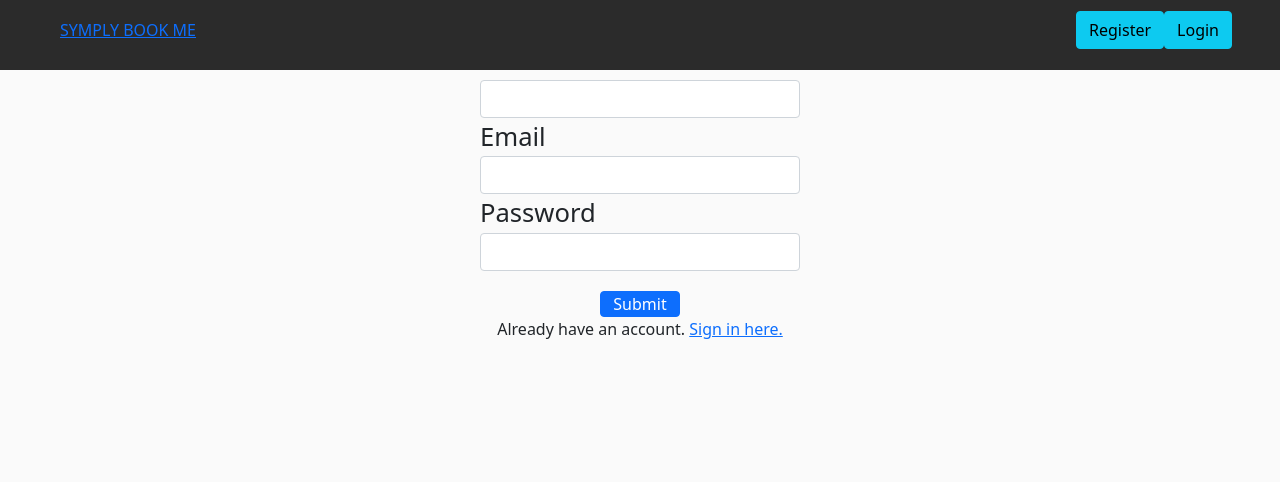
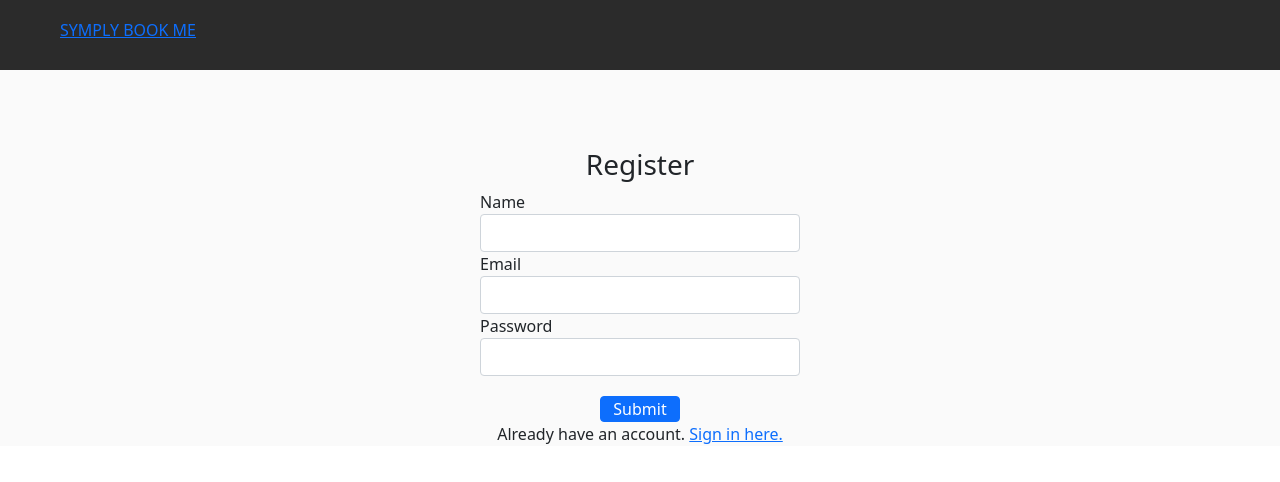
Before and after one commit to okikiola11/symply-book-me-frontend, a React (Create React App) app: page /signup in a window 1280 px wide. Shown: the top 482 px of the page. Built offline with nearby package versions, Linux system fonts and the light colour scheme.

Commit message:
Improve the UI Fix parameters not displaying

```diff
--- a/src/components/Appointment/Appointment.js
+++ b/src/components/Appointment/Appointment.js
@@ -5,7 +5,6 @@ import moment from 'moment';
 import styles from './Appointment.module.css';
 
 const Appointment = ({ appointment, handleClick, dataId }) => {
-  console.log(appointment);
   const {
     lawyer_name, user, appointed_date, location,
   } = appointment;
--- a/src/components/Appointment/Appointment.module.css
+++ b/src/components/Appointment/Appointment.module.css
@@ -1,6 +1,5 @@
 .button {
   background-color: red;
-  height: 25px;
   width: 100px;
   font-weight: bold;
   font-size: 14px;
--- a/src/components/Header/Header.css
+++ b/src/components/Header/Header.css
@@ -9,7 +9,3 @@
 .bg-color {
   width: 100%;
 }
-
-.homepage-links a {
-  font-size: 2rem;
-}
--- a/src/components/Header/Header.js
+++ b/src/components/Header/Header.js
@@ -6,10 +6,6 @@ const Header = () => (
     <div className="container-fluid bg-color">
       <Link className="logo" to="/">SYMPLY BOOK ME</Link>
     </div>
-    <div className="d-flex homepage-links">
-      <Link className="mr-4 btn btn-info" to="/signup">Register</Link>
-      <Link className="btn btn-info" to="/signin">Login</Link>
-    </div>
   </nav>
 );
 
--- a/src/components/HomePage/HomePage.js
+++ b/src/components/HomePage/HomePage.js
@@ -1,13 +1,20 @@
 import React from 'react';
 import { Link } from 'react-router-dom';
-import Header from '../Header/Header';
 import Footer from '../Footer';
 
 import './HomePage.css';
 
 const HomePage = () => (
   <div className="homepage">
-    <Header />
+    <nav className="d-flex px-5 justify-content-between align-items-center homepage__nav">
+      <div className="container-fluid bg-color">
+        <Link className="logo" to="/">SYMPLY BOOK ME</Link>
+      </div>
+      <div className="d-flex homepage-links">
+        <Link className="mr-4 btn btn-info" to="/signup">Register</Link>
+        <Link className="btn btn-info" to="/signin">Login</Link>
+      </div>
+    </nav>
     <main className="px-5 d-flex justify-content-start align-items-center homepage__main">
       <div className="homepage__welcome_text">
         <h1>Book a Lawyer for your affairs today</h1>
--- /dev/null
+++ b/src/containers/Appointments/Appointment.css
@@ -0,0 +1,4 @@
+.content {
+  border: 1px solid orange;
+  padding-left: 15%;
+}
--- a/src/containers/FormContainer.js
+++ b/src/containers/FormContainer.js
@@ -18,7 +18,7 @@ function FormContainer({ title, children }) {
           ) : (
             <div className="my-3 px-3 form__footer">
               <span>You do not have an account?</span>
-              <Link className="ml-2" to="/signin">Register</Link>
+              <Link className="ml-2" to="/signup"> Register</Link>
             </div>
           )}
         </div>
--- a/src/containers/LawyerDetails/LawyerDetails.js
+++ b/src/containers/LawyerDetails/LawyerDetails.js
@@ -53,7 +53,7 @@ const LawyerDetails = () => {
     handleAppointments();
     setData({
       lawyer_name: '',
-      city: '',
+      location: '',
       email: '',
       lawyer_id: '',
       user_id: '',
--- a/src/containers/Login.js
+++ b/src/containers/Login.js
@@ -10,6 +10,7 @@ import FormContainer from './FormContainer';
 import Form from '../components/Form';
 import * as action from '../Redux/actions/index';
 import { userLogin } from '../api/index';
+import Header from '../components/Header/Header';
 import styles from '../styles/Auth.module.css';
 
 const schema = yup.object().shape({
@@ -43,6 +44,7 @@ const Login = () => {
   };
   return (
     <section className={styles.container}>
+      <Header />
       <div className={`${styles.formContainer}`}>
         <FormContainer title="Login">
           <Form handleSubmit={handleSubmit(handleOnsubmit)}>
--- a/src/containers/Signup.js
+++ b/src/containers/Signup.js
@@ -1,15 +1,15 @@
 import React, { useState, useEffect } from 'react';
 import { useDispatch } from 'react-redux';
-import { Link } from 'react-router-dom';
-import PropTypes from 'prop-types';
+import { Link, useHistory } from 'react-router-dom';
 
 import * as action from '../Redux/actions/index';
 import styles from '../styles/Auth.module.css';
 import { userRegistration } from '../api';
 import Header from '../components/Header/Header';
 
-const Signup = ({ history }) => {
+const Signup = () => {
   const dispatch = useDispatch();
+  const history = useHistory();
   const [error, setError] = useState('');
   const [isLoaded, setIsLoaded] = useState(null);
 
@@ -49,8 +49,7 @@ const Signup = ({ history }) => {
   return (
     <section className={styles.container}>
       <Header />
-
-      <div className={`${styles.formContainer} text-center`}>
+      <div className={`${styles.formContainer} mt-5 text-center`}>
         <form data-testid="form" onSubmit={handleSubmit}>
           <h3 data-testid="title" className="text-center">Register</h3>
           <h6 className="text-danger">{error}</h6>
@@ -86,8 +85,7 @@ const Signup = ({ history }) => {
   );
 };
 
-Signup.propTypes = {
-  history: PropTypes.instanceOf(Object).isRequired,
-};
-
+// Signup.propTypes = {
+//   history: PropTypes.instanceOf(Object).isRequired,
+// };
 export default Signup;
--- a/src/styles/Auth.module.css
+++ b/src/styles/Auth.module.css
@@ -1,6 +1,5 @@
 .container {
   background-color: #fafafa;
-  min-height: 100vh;
 }
 
 h3 {
@@ -11,11 +10,11 @@ input,
 label {
   width: 80%;
   text-align: left;
-  font-size: 1.6rem;
 }
 
 .formContainer {
   margin: auto;
+  padding-top: 100px;
   max-width: 400px;
   min-width: 290px;
 }
@@ -28,7 +27,7 @@ label {
 button {
   width: 20%;
   padding: 10px 0;
-  padding-top: 50px;
+  padding-top: 10px;
   font-size: 1.6rem;
 }
 
```
Also changed, not shown: src/containers/Appointments/Appointments.js (+1 -7 lines).
